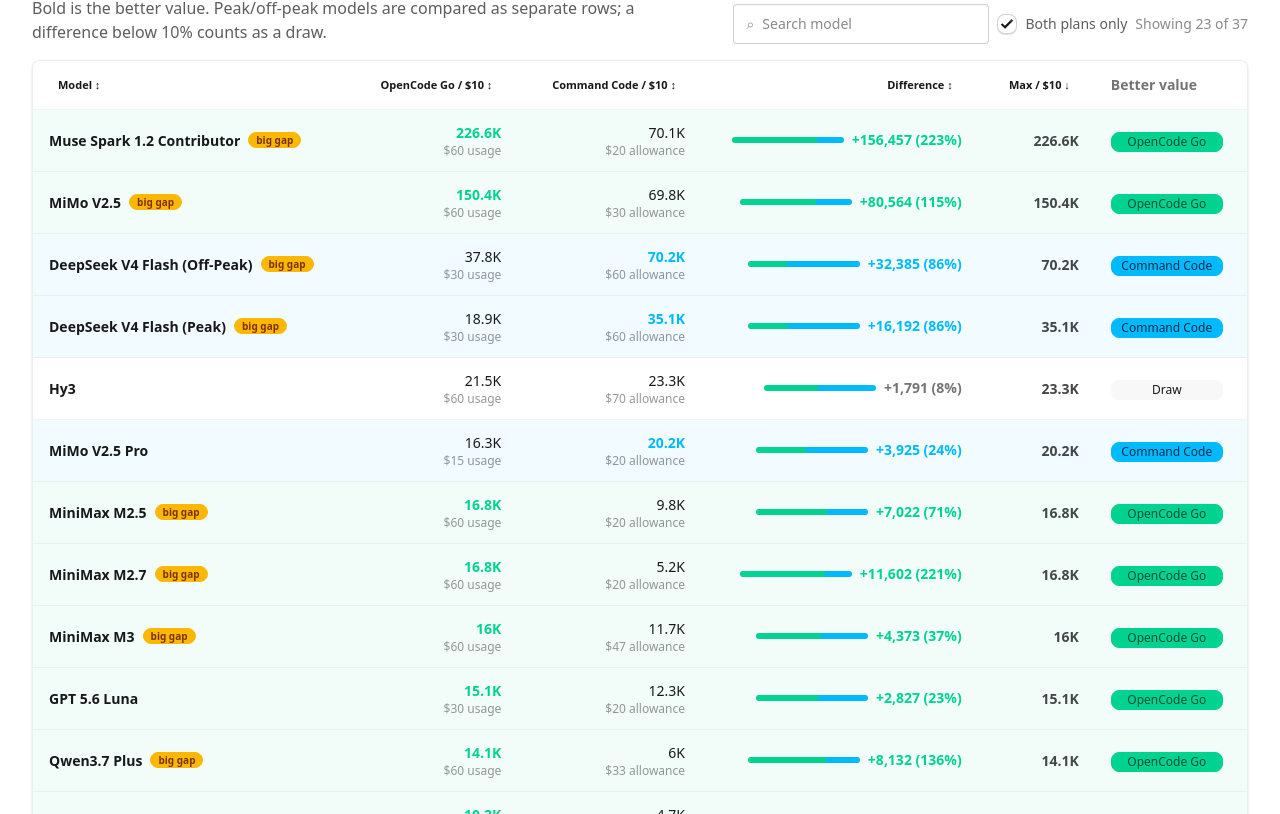
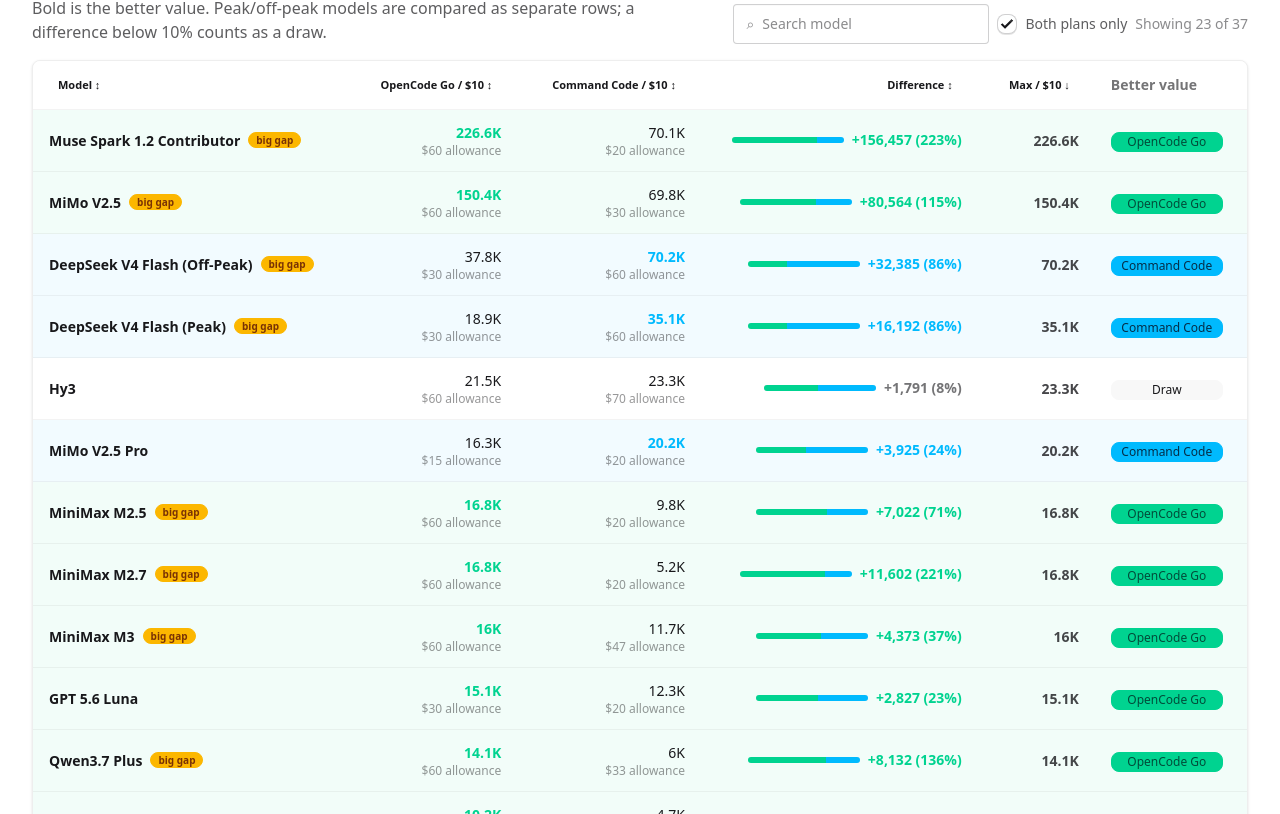
Before and after one commit to all-the-rest/ai-10-usd, a Svelte app: page / in a window 1280 px wide. Shown: the part 1306-2120 px from the top of the page. Built offline with nearby package versions, Linux system fonts and the light colour scheme.

Commit message:
fix(ui): einheitlicher Begriff "allowance" für beide Spalten statt usage/allowance

```diff
--- a/src/App.svelte
+++ b/src/App.svelte
@@ -233,7 +233,7 @@
               {#each filteredRows as row}
                 <tr class={rowClass(row)}>
                   <th><div class="flex items-center gap-2"><span class="font-semibold whitespace-nowrap">{row.displayName}</span>{#if bigGap(row)}<span class="badge badge-warning badge-xs whitespace-nowrap">big gap</span>{/if}</div></th>
-                  <td class="text-right number">{#if row.openCodeGo}<div><span class:font-bold={row.comparison.winner === "openCodeGo"} class:text-success={row.comparison.winner === "openCodeGo"}>{compact(row.openCodeGo.normalizedRequestsPer10)}</span><div class="text-xs font-normal text-base-content/45">{money(row.openCodeGo.averageAllowance, 0)} usage</div></div>{:else}<span class="text-base-content/35">-</span>{/if}</td>
+                  <td class="text-right number">{#if row.openCodeGo}<div><span class:font-bold={row.comparison.winner === "openCodeGo"} class:text-success={row.comparison.winner === "openCodeGo"}>{compact(row.openCodeGo.normalizedRequestsPer10)}</span><div class="text-xs font-normal text-base-content/45">{money(row.openCodeGo.averageAllowance, 0)} allowance</div></div>{:else}<span class="text-base-content/35">-</span>{/if}</td>
                   <td class="text-right number">{#if row.commandCode}<div><span class:font-bold={row.comparison.winner === "commandCode"} class:text-info={row.comparison.winner === "commandCode"}>{compact(row.commandCode.normalizedRequestsPer10)}</span><div class="text-xs font-normal text-base-content/45">{money(row.commandCode.averageAllowance, 0)} allowance</div></div>{:else}<span class="text-base-content/35">-</span>{/if}</td>
                   <td class="text-right">{#if row.comparison.normalizedDifference !== null}{@const go = row.openCodeGo!.normalizedRequestsPer10}{@const cc = row.commandCode!.normalizedRequestsPer10}{@const goShare = (go / (go + cc)) * 100}<div class="flex items-center justify-end gap-2"><div class="h-1.5 w-20 overflow-hidden rounded-full bg-base-300 sm:w-28"><div class="flex h-full"><div class="h-full bg-success" style:width={String(goShare.toFixed(1)) + "%"} title={"OpenCode Go " + compact(go)}></div><div class="h-full bg-info" style:width={String((100 - goShare).toFixed(1)) + "%"} title={"Command Code " + compact(cc)}></div></div></div><span class="number text-sm font-semibold {row.comparison.winner === "draw" ? "text-base-content/60" : row.comparison.winner === "openCodeGo" ? "text-success" : "text-info"}">+{number(row.comparison.normalizedDifference)} ({percent(row.comparison.advantagePercent)})</span></div>{:else}<span class="text-base-content/35">-</span>{/if}</td>
                   <td class="text-right number">{#if maxRequestsOf(row) !== null}<span class="font-semibold text-base-content/80">{compact(maxRequestsOf(row))}</span>{:else}<span class="text-base-content/35">-</span>{/if}</td>
```
